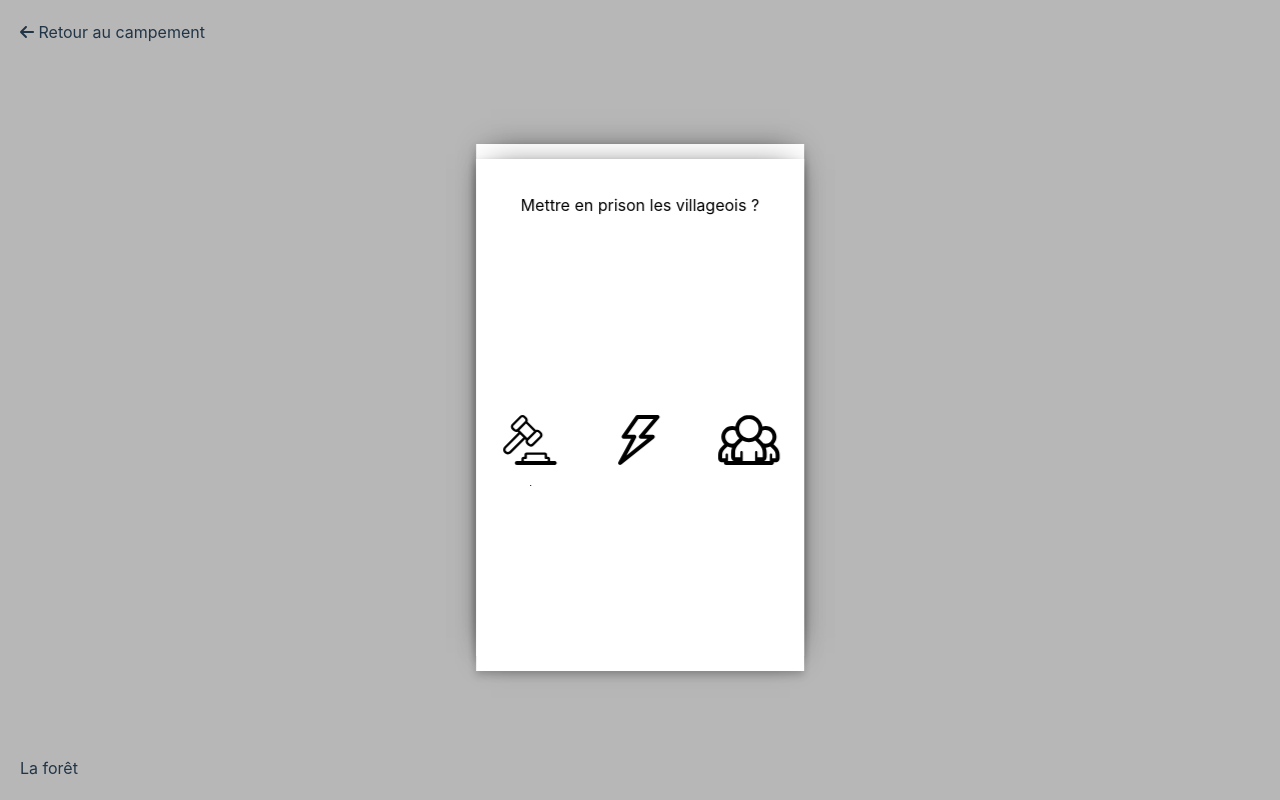
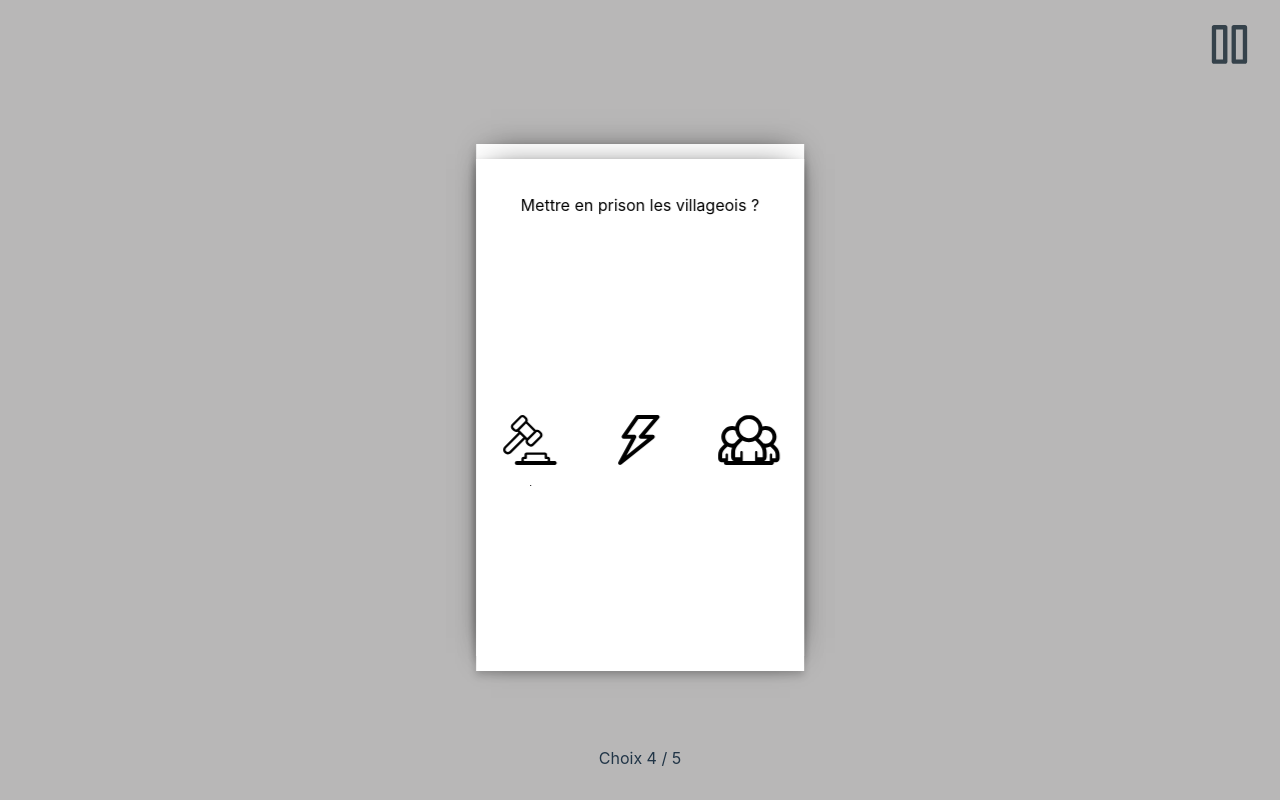
Before and after one commit to emilevl/projint-mini-jeux-durabilia, a Vue app: page / in a window 1280 px wide. Built offline with nearby package versions, Linux system fonts and the light colour scheme.

Commit message:
styling interface

```diff
--- a/src/components/card.vue
+++ b/src/components/card.vue
@@ -1,6 +1,5 @@
 <script setup>
-import { ref } from 'vue';
-import { onMounted } from 'vue';
+import { ref, onMounted} from 'vue';
 import anime from 'animejs/lib/anime.es.js';
 
 
--- a/src/interfaces/TheCardInterface.vue
+++ b/src/interfaces/TheCardInterface.vue
@@ -1,17 +1,10 @@
 <script setup>
 import { ref, onMounted, onUnmounted } from 'vue';
-/* import the fontawesome core */
-import { library } from '@fortawesome/fontawesome-svg-core'
-/* import font awesome icon component */
-import { FontAwesomeIcon } from '@fortawesome/vue-fontawesome'
-/* import specific icons */
-import { faArrowLeft, faUserSecret } from '@fortawesome/free-solid-svg-icons'
 /* add icons to the library */
 import Card from '../components/card.vue';
 import popupCardEnd from '../components/popupCardEnd.vue';
 import ressource from '../components/ressource.vue';
 import dataCards from '../assets/dataCards.json';
-library.add(faArrowLeft)
 
 
 //Les noms et les niveaux pour chaque ressources (Les niveaux sont en pourcents)
@@ -36,7 +29,8 @@ let RESSOURCES_NAMES = ref([
 ])
 
 
-let CARDS = ref([]);
+const CARDS = ref([]);
+const TOTAL_CARDS = 5;
 // create a new array with 5 of the dataCards objects
 for(let i = 0; i < dataCards.cards.length; i++) {
   // add the card from the dataCards object to the CARDS array
@@ -48,7 +42,6 @@ for(let i = 0; i < dataCards.cards.length; i++) {
 // choices are from the dataCards object: 0 = choice 1, 1 = choice 2
 // -> cards.responses[choice]
 const iChoice = ref(0);
-
 const iCurrentCard = CARDS.value.length-1;
 let mouseMoveHandler;
 onMounted(() => {
@@ -108,13 +101,17 @@ function turnCard() {
   // }
 }
 
+function pauseGame() {
+  console.log('pause')
+}
+
 </script>
 
 
 <template>
     <div class="main-page">
-      <p to="/" class="back-link"><font-awesome-icon icon="fa-solid fa-arrow-left" />  Retour au campement</p>
-      <div class="bottom-text">La forêt</div>
+      <p to="/" class="pause-game" @click="pauseGame()"><img src="src/assets/icons/pause.svg"/></p>
+      <div class="bottom-text">Choix {{TOTAL_CARDS - iCurrentCard }} / {{TOTAL_CARDS}}</div>
       <!-- <div id="ressources">
         <ressource v-for="name of RESSOURCES_NAMES" :name="name.name" :level="name.level" size="60px"></ressource>
       </div> -->
@@ -139,24 +136,39 @@ function turnCard() {
     background-color: #b8b7b7;
 
   }
+
+  #app {
+    margin: 80px auto 0;
+    text-align: center;
+    width: 100%;
+    height: 70vh;
+  }
     .main-page {
       display: flex;
       justify-content: center;
     }
 
-    .back-link {
+    .pause-game {
         position: absolute;
-        top: 0;
-        left: 0;
+        top: 5px;
+        right: 5px;
         margin: 20px;
         cursor: pointer;
+        width: 50px;
+        height: 50px;
+    }
+
+    .pause-game img {
+        width: 40px;
+        height: 40px;
     }
 
     .bottom-text {
         position: absolute;
-        bottom: 0;
-        left: 0;
+        bottom: 10px;
+        width: 100%;
         margin: 20px;
+        text-align: center;
     }
     /* #cards {
       display: flex;
```
Also changed, not shown: src/assets/icons/pause.svg (added), src/assets/icons/play.svg (added).
